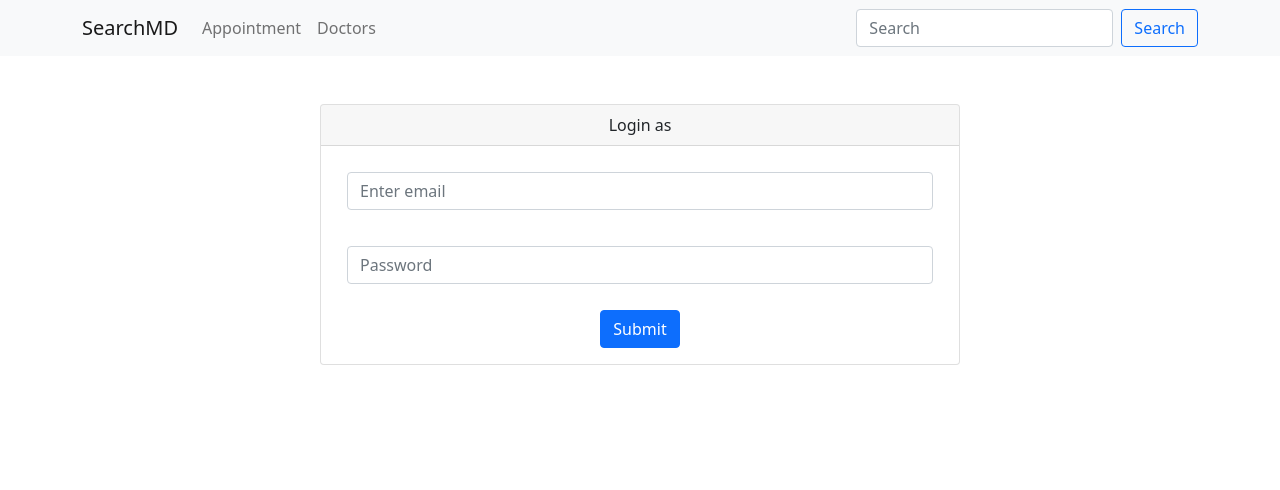
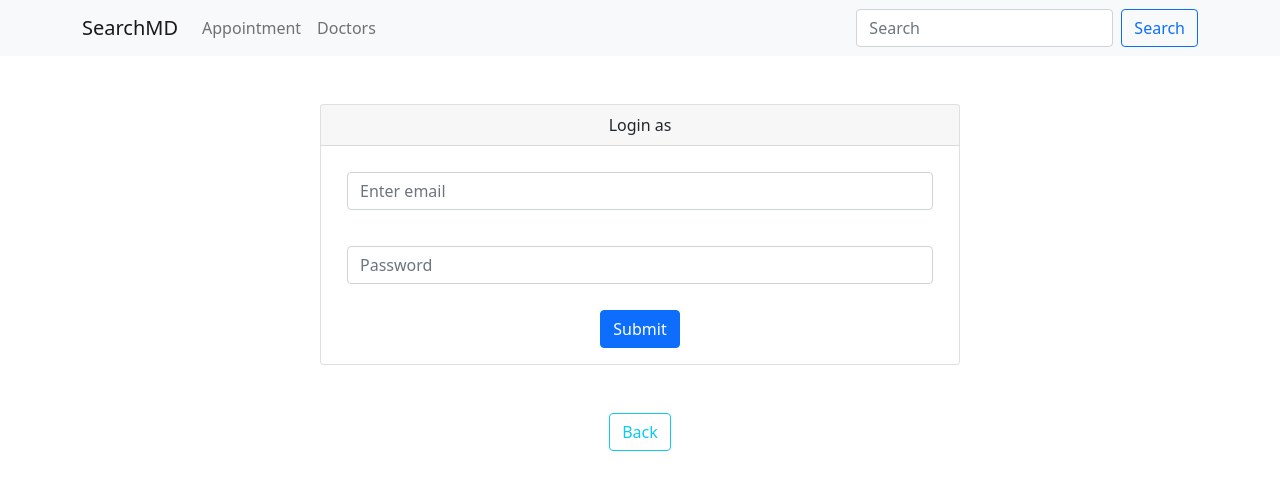
Before and after one commit to HunterSandlin/SearchMD, a React (Create React App) app in the folder apps/frontend/: page / in a window 1280 px wide. Both pictures are taken after a click on the button "Patient". Shown: the top 490 px of the page. Built offline with nearby package versions, Linux system fonts and the light colour scheme.

Commit message:
Added back button on Login page

```diff
--- a/apps/frontend/src/App.js
+++ b/apps/frontend/src/App.js
@@ -15,7 +15,7 @@ function App() {
 
   return (
     <div className="App">
-      <NavbarComponent />
+      <NavbarComponent setActiveCallback={value => setActive(value)} />
       {active === "HomePage" &&
       <HomePage patientLogin={value => setActive(value)} />
       }
--- a/apps/frontend/src/components/Login.js
+++ b/apps/frontend/src/components/Login.js
@@ -19,6 +19,9 @@ class Login extends React.Component{
           };
 
         return(
+            <div>
+
+
             <Container className="d-flex">
                 <Row className="m-auto align-self-center">
                     <Col  style={{padding:'3rem'}}>
@@ -41,6 +44,8 @@ class Login extends React.Component{
                     </Col>
                 </Row>
             </Container>
+            <Button variant="outline-info" onClick={() => {this.props.goToAppointments("HomePage")}}>Back</Button>
+            </div>
         )
     }
 }
```
